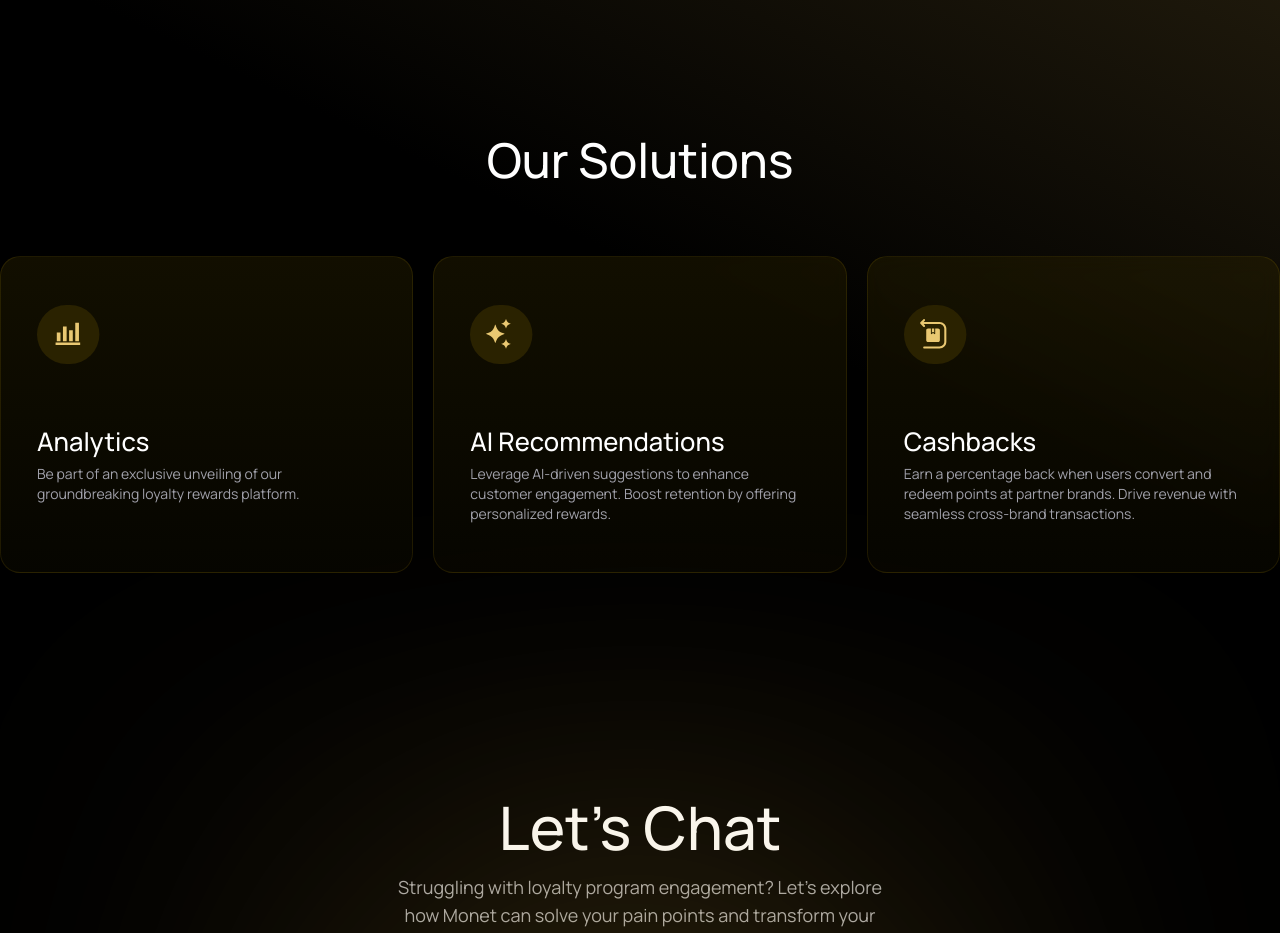
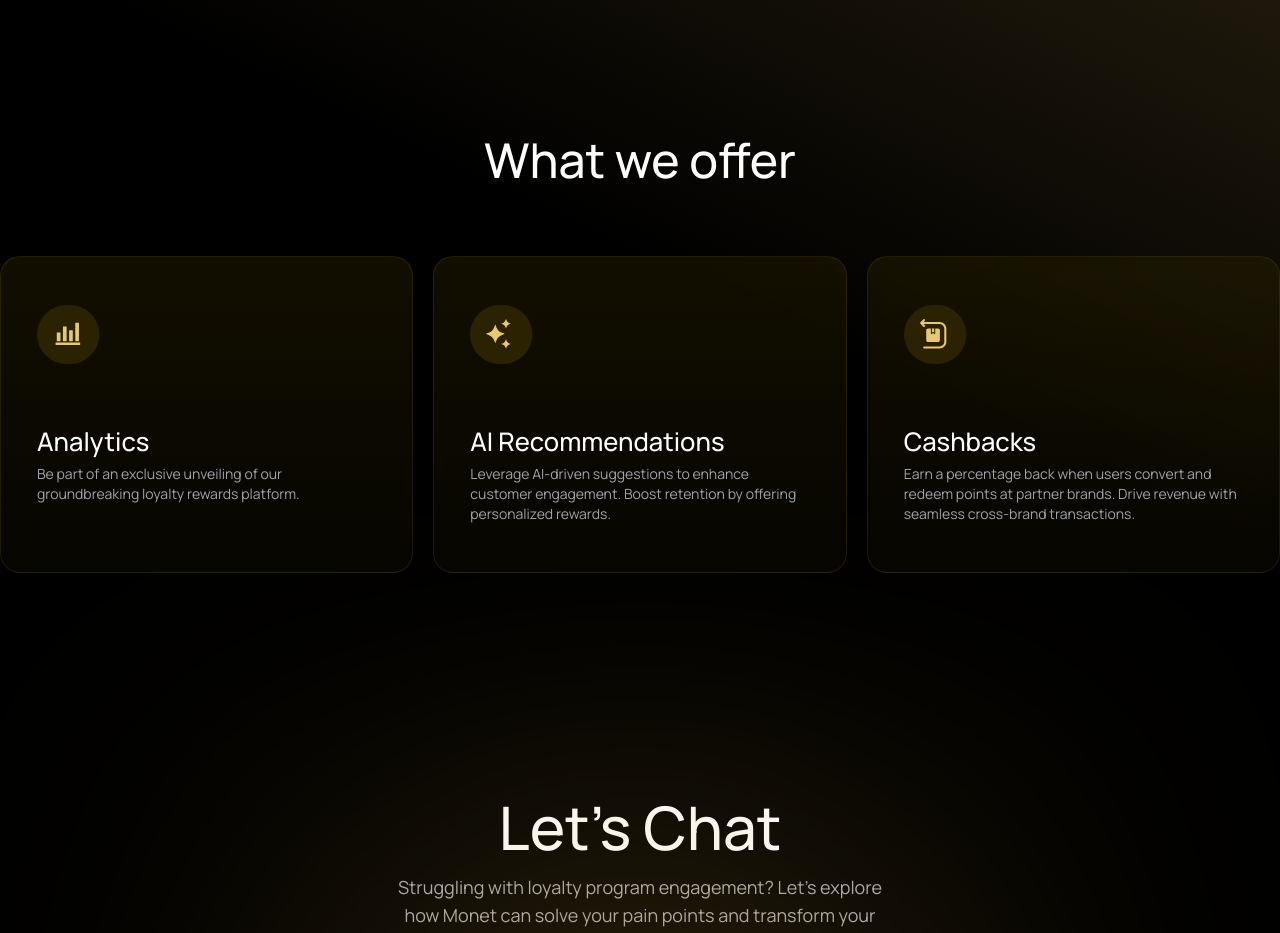
Before and after one commit to Nainish-Rai/monet-waitlist, a Next.js app: page / in a window 1280 px wide. Shown: the part 1640-2573 px from the top of the page. Built offline with nearby package versions, Linux system fonts and the light colour scheme; no server answers.

Commit message:
fix what we offer string

```diff
--- a/components/(waitlistpage)/solutions-section.tsx
+++ b/components/(waitlistpage)/solutions-section.tsx
@@ -41,7 +41,7 @@ export function SolutionsSection() {
           transition={{ duration: 0.8 }}
           className="self-center text-3xl lg:text-5xl font-medium text-white sm:text-4xl"
         >
-          Our Solutions
+          What we offer
         </motion.h2>
         <div className="mt-6 lg:mt-12 w-full sm:mt-10 sm:max-w-full">
           <motion.div
```
